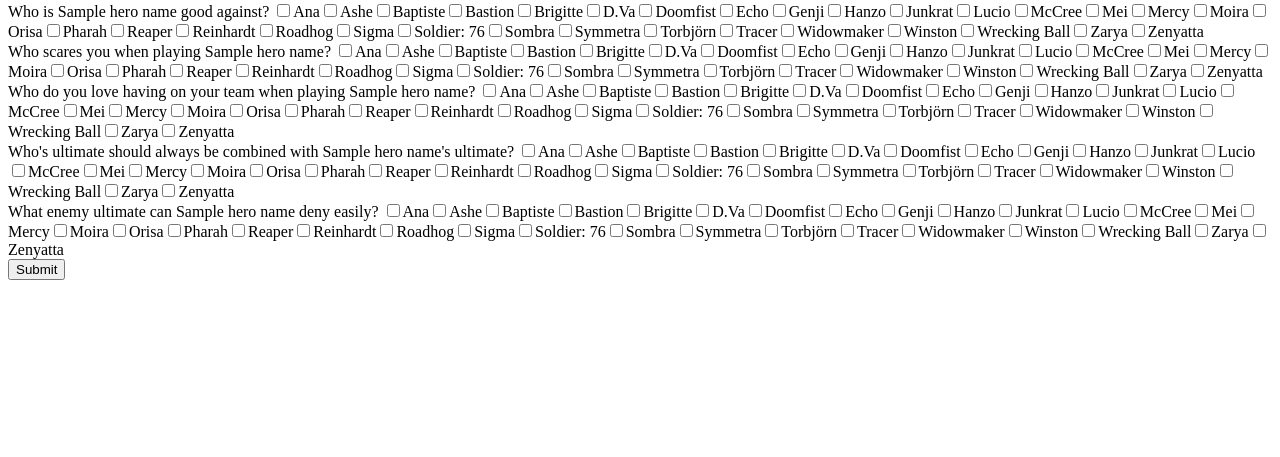
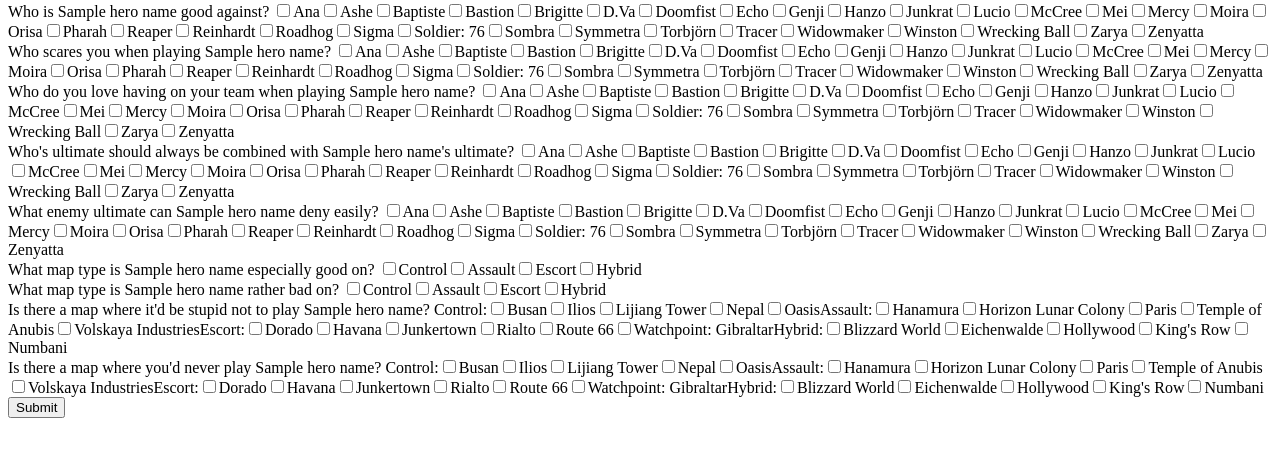
Before and after one commit to LiDePa/overwatch-guide, a Flask app: template templates/questions.html in a window 1280 px wide. Shown: the part 126-583 px from the top of the page. Run offline with Flask 2, Linux system fonts and the light colour scheme; the template is opened without the code that fills it: most values are stand-ins (such as "Sample title", 1, 10 or a date in 2020).

Commit message:
add checkboxes and database support for all map names and types

```diff
--- a/app.py
+++ b/app.py
@@ -36,7 +36,15 @@
 	__tablename__ = 'Question4'
 class Question5(QuestionsBase):
 	__tablename__ = 'Question5'
-all_db_tables = [Question1, Question2, Question3, Question4, Question5]
+class Question6(QuestionsBase):
+	__tablename__ = 'Question6'
+class Question7(QuestionsBase):
+	__tablename__ = 'Question7'
+class Question8(QuestionsBase):
+	__tablename__ = 'Question8'
+class Question9(QuestionsBase):
+	__tablename__ = 'Question9'
+all_question_tables = [Question1, Question2, Question3, Question4, Question5, Question6, Question7, Question8, Question9]
 
 
 #buttons to each hero in all_hero_names are created by script inside index.html
@@ -50,17 +58,17 @@
 @app.route('/<hero_name>-questions', methods=['POST', 'GET'])
 def questions(hero_name):
 	if request.method == 'POST':
-		#get results n as strings in format "A_B"
-		#where A is the question number and B is the place of the selected hero in all_hero_names
-		for n in request.form.getlist("result"):
-			db_table = all_db_tables[int(n.split("_")[0]) - 1]
-			selected_hero = all_hero_names[int(n.split("_")[1])]
+		#get results as strings in format "A_B"
+		#where A is the value of the selected checkbox and B is the table number it belongs to
+		for result in request.form.getlist("result"):
+			result_value = result.split("_")[0]
+			result_table = all_question_tables[int(result.split("_")[1]) - 1]
 			#if the combination of current_hero and selected_result already exists in table, increase its commonness value
-			if db.session.query(db.exists().where(and_(db_table.current_hero == hero_name, db_table.selected_result == selected_hero))).scalar() == True:
-				existing_data = db_table.query.filter(and_(db_table.current_hero == hero_name, db_table.selected_result == selected_hero)).first()
+			if db.session.query(db.exists().where( and_( result_table.current_hero==hero_name, result_table.selected_result==result_value) )).scalar() == True:
+				existing_data = result_table.query.filter( and_( result_table.current_hero==hero_name, result_table.selected_result==result_value )).first()
 				existing_data.commonness += 1
 			else:
-				new_data = db_table(current_hero = hero_name, selected_result = selected_hero)
+				new_data = result_table(current_hero = hero_name, selected_result = result_value)
 				db.session.add(new_data)
 			db.session.commit()
 		return "Submitted successfully"
--- a/static/all_map_names.json
+++ b/static/all_map_names.json
@@ -1,6 +1,6 @@
 [{
     "map_name": "Busan",
-    "map_map_type": "Control"
+    "map_type": "Control"
 },{
     "map_name": "Ilios",
     "map_type": "Control"
--- a/templates/questions.html
+++ b/templates/questions.html
@@ -25,7 +25,6 @@
 	<div id="question_5">
 		<label for="question_5">What enemy ultimate can {{ hero_name }} deny easily?</label>
 	</div>
-	<!--
 	<div id="question_6">
 		<label for="question_6">What map type is {{ hero_name }} especially good on?</label>
 	</div>
@@ -38,22 +37,51 @@
 	<div id="question_9">
 		<label for="question_9">Is there a map where you'd never play {{ hero_name }}?</label>
 	</div>
-	-->
 	<input type="submit" value="Submit">
 </form>
 
 <script src="https://ajax.googleapis.com/ajax/libs/jquery/3.5.1/jquery.min.js"></script>
 <script>
 
-	//is filled by json file on page load
+	//are filled by json file on page load
 	var all_hero_names = []
+	var all_map_names
 
+	//append a checkbox for every hero to the according question div
 	function fillWithHeroCeckboxes(question_id){
 		for (i = 0; i < all_hero_names.length; i++) {
 			$('#' + question_id).append(
-				'<input type="checkbox" name="result" value="' + question_id.replace('question_','') + '_' + i + '">' + all_hero_names[i] + '</input>'
+				'<input type="checkbox" name="result" value="' + all_hero_names[i] + question_id.replace('question','') + '">' + all_hero_names[i] + '</input>'
 			)
 		};
+	}
+
+	//append a checkbox for every map to the according question div
+	function fillWithMapCheckboxes(question_id){
+		$.each(all_map_names, function(i){
+			//if current map is another type than the map before, append a map type headline first
+			if (i == 0 || all_map_names[i].map_type != all_map_names[i-1].map_type) {
+				$('#' + question_id).append(
+					'<span>' + all_map_names[i].map_type + ':</span>' +
+					'<input type="checkbox" name="result" value="' + all_map_names[i].map_name + question_id.replace('question','') + '">' + all_map_names[i].map_name + '</input>'
+				)
+			} else {
+				$('#' + question_id).append(
+					'<input type="checkbox" name="result" value="' + all_map_names[i].map_name + question_id.replace('question','') + '">' + all_map_names[i].map_name + '</input>'
+				)
+			};
+		});
+	}
+
+	//append a checkbox for every map type to the according question div
+	function fillWithMapTypeCheckboxes(question_id){
+		$.each(all_map_names, function(i){
+			if (i == 0 || all_map_names[i].map_type != all_map_names[i-1].map_type) {
+				$('#' + question_id).append(
+					'<input type="checkbox" name="result" value="' + all_map_names[i].map_type + question_id.replace('question','') + '">' + all_map_names[i].map_type + '</input>'
+				)
+			}
+		});
 	}
 
 	//executes on page load
@@ -68,6 +96,15 @@
 			fillWithHeroCeckboxes('question_4');
 			fillWithHeroCeckboxes('question_5');
 		});
+		//fill all_map_names with data from json file
+		//and use it to create content
+		$.getJSON("{{ url_for('static', filename='all_map_names.json') }}", function(data){
+			all_map_names = data;
+			fillWithMapTypeCheckboxes('question_6');
+			fillWithMapTypeCheckboxes('question_7');
+			fillWithMapCheckboxes('question_8');
+			fillWithMapCheckboxes('question_9');
+		});
 	})
 
 </script>
```
